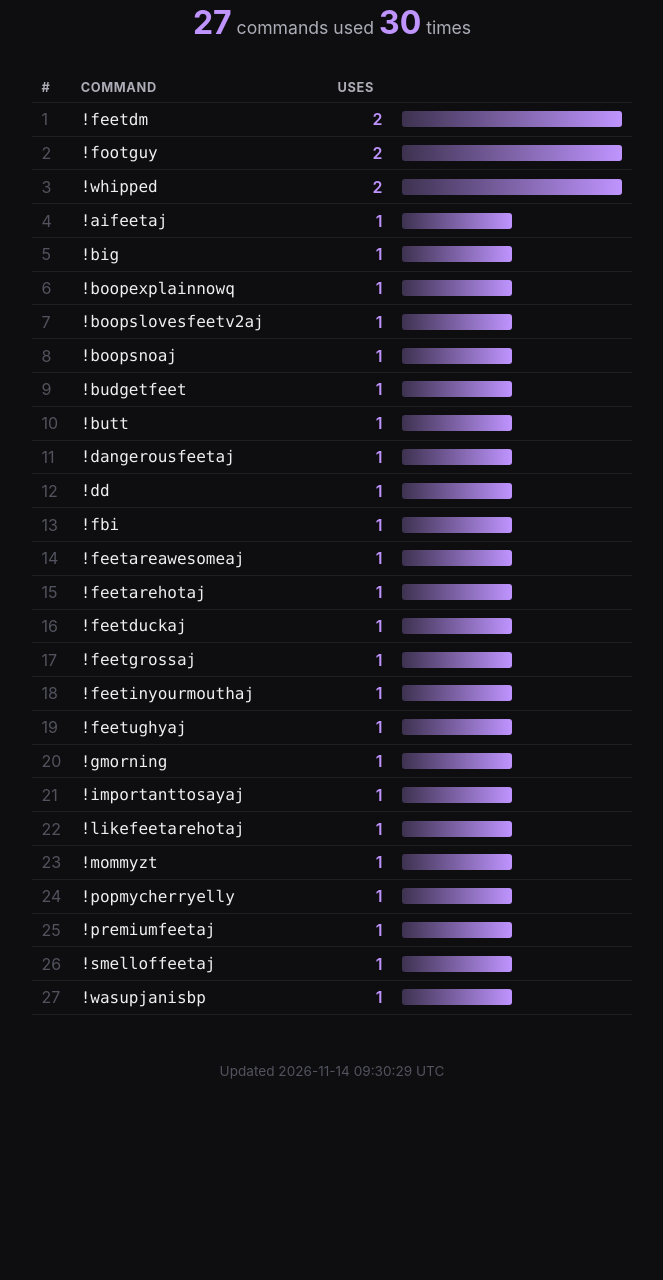
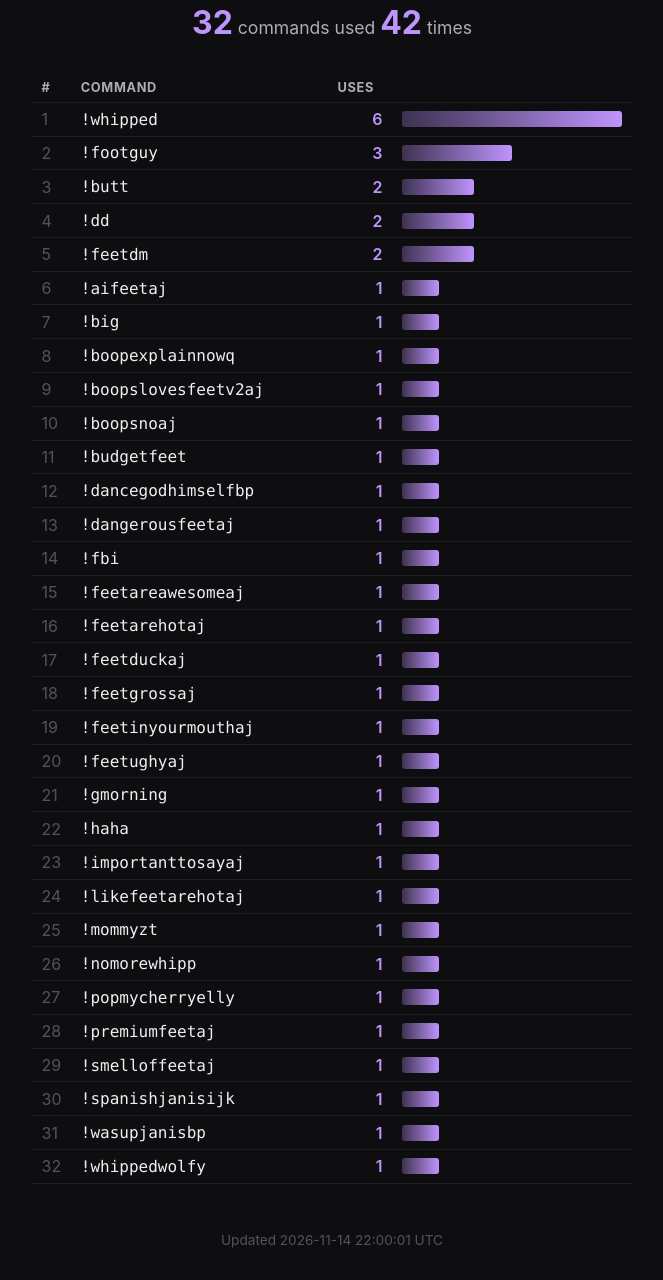
Before and after one commit to aionjanis/aionjanis.github.io, a plain HTML site: page stats-weekly.html in a window 1280 px wide. Shown: the part 195-1475 px from the top of the page, without its empty margins (308-971 px from the left). Before the commit the page ends 1306 px from the top, so only its background shows below. Drawn offline with Linux system fonts and the light colour scheme.

Commit message:
Update stats-weekly.html (2026-11-14T22:00:02.189Z)

```diff
--- a/stats-weekly.html
+++ b/stats-weekly.html
@@ -184,7 +184,7 @@
 		</nav>
 
 		<p class="total">
-			<span class="big inline">27</span> commands used <span class="big inline">30</span> times
+			<span class="big inline">32</span> commands used <span class="big inline">42</span> times
 		</p>
 
 
@@ -194,172 +194,202 @@
 				<tbody>
 					<tr>
 						<td class="rank">1</td>
-						<td class="cmd">!feetdm</td>
-						<td class="uses">2</td>
+						<td class="cmd">!whipped</td>
+						<td class="uses">6</td>
 						<td class="bar-cell"><div class="bar" style="width:100%"></div></td>
 					</tr>
 					<tr>
 						<td class="rank">2</td>
 						<td class="cmd">!footguy</td>
-						<td class="uses">2</td>
-						<td class="bar-cell"><div class="bar" style="width:100%"></div></td>
+						<td class="uses">3</td>
+						<td class="bar-cell"><div class="bar" style="width:50%"></div></td>
 					</tr>
 					<tr>
 						<td class="rank">3</td>
-						<td class="cmd">!whipped</td>
+						<td class="cmd">!butt</td>
 						<td class="uses">2</td>
-						<td class="bar-cell"><div class="bar" style="width:100%"></div></td>
+						<td class="bar-cell"><div class="bar" style="width:33%"></div></td>
 					</tr>
 					<tr>
 						<td class="rank">4</td>
-						<td class="cmd">!aifeetaj</td>
-						<td class="uses">1</td>
-						<td class="bar-cell"><div class="bar" style="width:50%"></div></td>
+						<td class="cmd">!dd</td>
+						<td class="uses">2</td>
+						<td class="bar-cell"><div class="bar" style="width:33%"></div></td>
 					</tr>
 					<tr>
 						<td class="rank">5</td>
-						<td class="cmd">!big</td>
-						<td class="uses">1</td>
-						<td class="bar-cell"><div class="bar" style="width:50%"></div></td>
+						<td class="cmd">!feetdm</td>
+						<td class="uses">2</td>
+						<td class="bar-cell"><div class="bar" style="width:33%"></div></td>
 					</tr>
 					<tr>
 						<td class="rank">6</td>
-						<td class="cmd">!boopexplainnowq</td>
+						<td class="cmd">!aifeetaj</td>
 						<td class="uses">1</td>
-						<td class="bar-cell"><div class="bar" style="width:50%"></div></td>
+						<td class="bar-cell"><div class="bar" style="width:17%"></div></td>
 					</tr>
 					<tr>
 						<td class="rank">7</td>
-						<td class="cmd">!boopslovesfeetv2aj</td>
+						<td class="cmd">!big</td>
 						<td class="uses">1</td>
-						<td class="bar-cell"><div class="bar" style="width:50%"></div></td>
+						<td class="bar-cell"><div class="bar" style="width:17%"></div></td>
 					</tr>
 					<tr>
 						<td class="rank">8</td>
-						<td class="cmd">!boopsnoaj</td>
+						<td class="cmd">!boopexplainnowq</td>
 						<td class="uses">1</td>
-						<td class="bar-cell"><div class="bar" style="width:50%"></div></td>
+						<td class="bar-cell"><div class="bar" style="width:17%"></div></td>
 					</tr>
 					<tr>
 						<td class="rank">9</td>
-						<td class="cmd">!budgetfeet</td>
+						<td class="cmd">!boopslovesfeetv2aj</td>
 						<td class="uses">1</td>
-						<td class="bar-cell"><div class="bar" style="width:50%"></div></td>
+						<td class="bar-cell"><div class="bar" style="width:17%"></div></td>
 					</tr>
 					<tr>
 						<td class="rank">10</td>
-						<td class="cmd">!butt</td>
+						<td class="cmd">!boopsnoaj</td>
 						<td class="uses">1</td>
-						<td class="bar-cell"><div class="bar" style="width:50%"></div></td>
+						<td class="bar-cell"><div class="bar" style="width:17%"></div></td>
 					</tr>
 					<tr>
 						<td class="rank">11</td>
-						<td class="cmd">!dangerousfeetaj</td>
+						<td class="cmd">!budgetfeet</td>
 						<td class="uses">1</td>
-						<td class="bar-cell"><div class="bar" style="width:50%"></div></td>
+						<td class="bar-cell"><div class="bar" style="width:17%"></div></td>
 					</tr>
 					<tr>
 						<td class="rank">12</td>
-						<td class="cmd">!dd</td>
+						<td class="cmd">!dancegodhimselfbp</td>
 						<td class="uses">1</td>
-						<td class="bar-cell"><div class="bar" style="width:50%"></div></td>
+						<td class="bar-cell"><div class="bar" style="width:17%"></div></td>
 					</tr>
 					<tr>
 						<td class="rank">13</td>
-						<td class="cmd">!fbi</td>
+						<td class="cmd">!dangerousfeetaj</td>
 						<td class="uses">1</td>
-						<td class="bar-cell"><div class="bar" style="width:50%"></div></td>
+						<td class="bar-cell"><div class="bar" style="width:17%"></div></td>
 					</tr>
 					<tr>
 						<td class="rank">14</td>
-						<td class="cmd">!feetareawesomeaj</td>
+						<td class="cmd">!fbi</td>
 						<td class="uses">1</td>
-						<td class="bar-cell"><div class="bar" style="width:50%"></div></td>
+						<td class="bar-cell"><div class="bar" style="width:17%"></div></td>
 					</tr>
 					<tr>
 						<td class="rank">15</td>
-						<td class="cmd">!feetarehotaj</td>
+						<td class="cmd">!feetareawesomeaj</td>
 						<td class="uses">1</td>
-						<td class="bar-cell"><div class="bar" style="width:50%"></div></td>
+						<td class="bar-cell"><div class="bar" style="width:17%"></div></td>
 					</tr>
 					<tr>
 						<td class="rank">16</td>
-						<td class="cmd">!feetduckaj</td>
+						<td class="cmd">!feetarehotaj</td>
 						<td class="uses">1</td>
-						<td class="bar-cell"><div class="bar" style="width:50%"></div></td>
+						<td class="bar-cell"><div class="bar" style="width:17%"></div></td>
 					</tr>
 					<tr>
 						<td class="rank">17</td>
-						<td class="cmd">!feetgrossaj</td>
+						<td class="cmd">!feetduckaj</td>
 						<td class="uses">1</td>
-						<td class="bar-cell"><div class="bar" style="width:50%"></div></td>
+						<td class="bar-cell"><div class="bar" style="width:17%"></div></td>
 					</tr>
 					<tr>
 						<td class="rank">18</td>
-						<td class="cmd">!feetinyourmouthaj</td>
+						<td class="cmd">!feetgrossaj</td>
 						<td class="uses">1</td>
-						<td class="bar-cell"><div class="bar" style="width:50%"></div></td>
+						<td class="bar-cell"><div class="bar" style="width:17%"></div></td>
 					</tr>
 					<tr>
 						<td class="rank">19</td>
-						<td class="cmd">!feetughyaj</td>
+						<td class="cmd">!feetinyourmouthaj</td>
 						<td class="uses">1</td>
-						<td class="bar-cell"><div class="bar" style="width:50%"></div></td>
+						<td class="bar-cell"><div class="bar" style="width:17%"></div></td>
 					</tr>
 					<tr>
 						<td class="rank">20</td>
-						<td class="cmd">!gmorning</td>
+						<td class="cmd">!feetughyaj</td>
 						<td class="uses">1</td>
-						<td class="bar-cell"><div class="bar" style="width:50%"></div></td>
+						<td class="bar-cell"><div class="bar" style="width:17%"></div></td>
 					</tr>
 					<tr>
 						<td class="rank">21</td>
-						<td class="cmd">!importanttosayaj</td>
+						<td class="cmd">!gmorning</td>
 						<td class="uses">1</td>
-						<td class="bar-cell"><div class="bar" style="width:50%"></div></td>
+						<td class="bar-cell"><div class="bar" style="width:17%"></div></td>
 					</tr>
 					<tr>
 						<td class="rank">22</td>
-						<td class="cmd">!likefeetarehotaj</td>
+						<td class="cmd">!haha</td>
 						<td class="uses">1</td>
-						<td class="bar-cell"><div class="bar" style="width:50%"></div></td>
+						<td class="bar-cell"><div class="bar" style="width:17%"></div></td>
 					</tr>
 					<tr>
 						<td class="rank">23</td>
-						<td class="cmd">!mommyzt</td>
+						<td class="cmd">!importanttosayaj</td>
 						<td class="uses">1</td>
-						<td class="bar-cell"><div class="bar" style="width:50%"></div></td>
+						<td class="bar-cell"><div class="bar" style="width:17%"></div></td>
 					</tr>
 					<tr>
 						<td class="rank">24</td>
-						<td class="cmd">!popmycherryelly</td>
+						<td class="cmd">!likefeetarehotaj</td>
 						<td class="uses">1</td>
-						<td class="bar-cell"><div class="bar" style="width:50%"></div></td>
+						<td class="bar-cell"><div class="bar" style="width:17%"></div></td>
 					</tr>
 					<tr>
 						<td class="rank">25</td>
-						<td class="cmd">!premiumfeetaj</td>
+						<td class="cmd">!mommyzt</td>
 						<td class="uses">1</td>
-						<td class="bar-cell"><div class="bar" style="width:50%"></div></td>
+						<td class="bar-cell"><div class="bar" style="width:17%"></div></td>
 					</tr>
 					<tr>
 						<td class="rank">26</td>
-						<td class="cmd">!smelloffeetaj</td>
+						<td class="cmd">!nomorewhipp</td>
 						<td class="uses">1</td>
-						<td class="bar-cell"><div class="bar" style="width:50%"></div></td>
+						<td class="bar-cell"><div class="bar" style="width:17%"></div></td>
 					</tr>
 					<tr>
 						<td class="rank">27</td>
+						<td class="cmd">!popmycherryelly</td>
+						<td class="uses">1</td>
+						<td class="bar-cell"><div class="bar" style="width:17%"></div></td>
+					</tr>
+					<tr>
+						<td class="rank">28</td>
+						<td class="cmd">!premiumfeetaj</td>
+						<td class="uses">1</td>
+						<td class="bar-cell"><div class="bar" style="width:17%"></div></td>
+					</tr>
+					<tr>
+						<td class="rank">29</td>
+						<td class="cmd">!smelloffeetaj</td>
+						<td class="uses">1</td>
+						<td class="bar-cell"><div class="bar" style="width:17%"></div></td>
+					</tr>
+					<tr>
+						<td class="rank">30</td>
+						<td class="cmd">!spanishjanisijk</td>
+						<td class="uses">1</td>
+						<td class="bar-cell"><div class="bar" style="width:17%"></div></td>
+					</tr>
+					<tr>
+						<td class="rank">31</td>
 						<td class="cmd">!wasupjanisbp</td>
 						<td class="uses">1</td>
-						<td class="bar-cell"><div class="bar" style="width:50%"></div></td>
+						<td class="bar-cell"><div class="bar" style="width:17%"></div></td>
+					</tr>
+					<tr>
+						<td class="rank">32</td>
+						<td class="cmd">!whippedwolfy</td>
+						<td class="uses">1</td>
+						<td class="bar-cell"><div class="bar" style="width:17%"></div></td>
 					</tr>
 				</tbody>
 			</table>
 		</div>
 
 		<footer>
-			Updated 2026-11-14 09:30:29 UTC
+			Updated 2026-11-14 22:00:01 UTC
 		</footer>
 	</div>
 </body>
```
